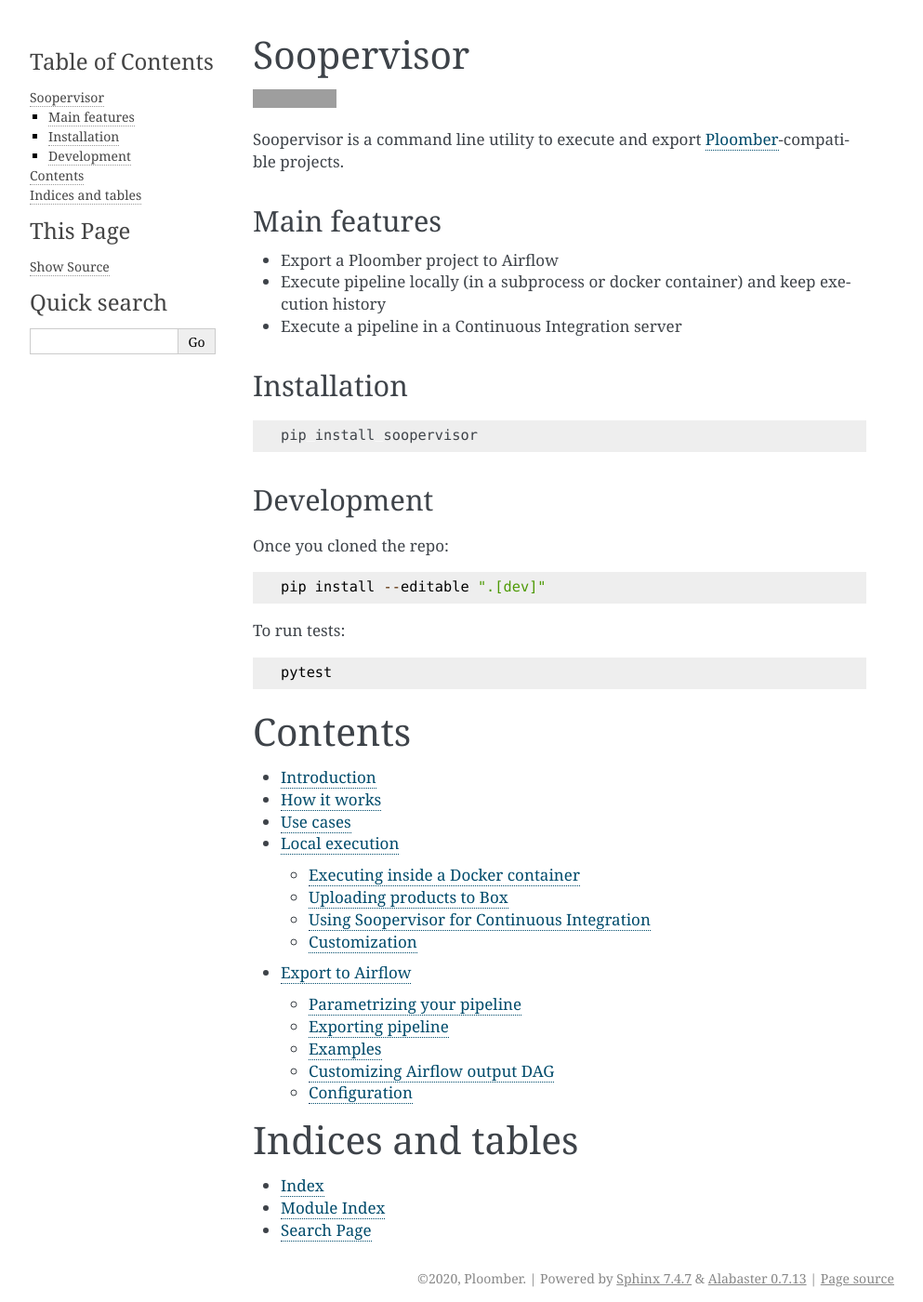
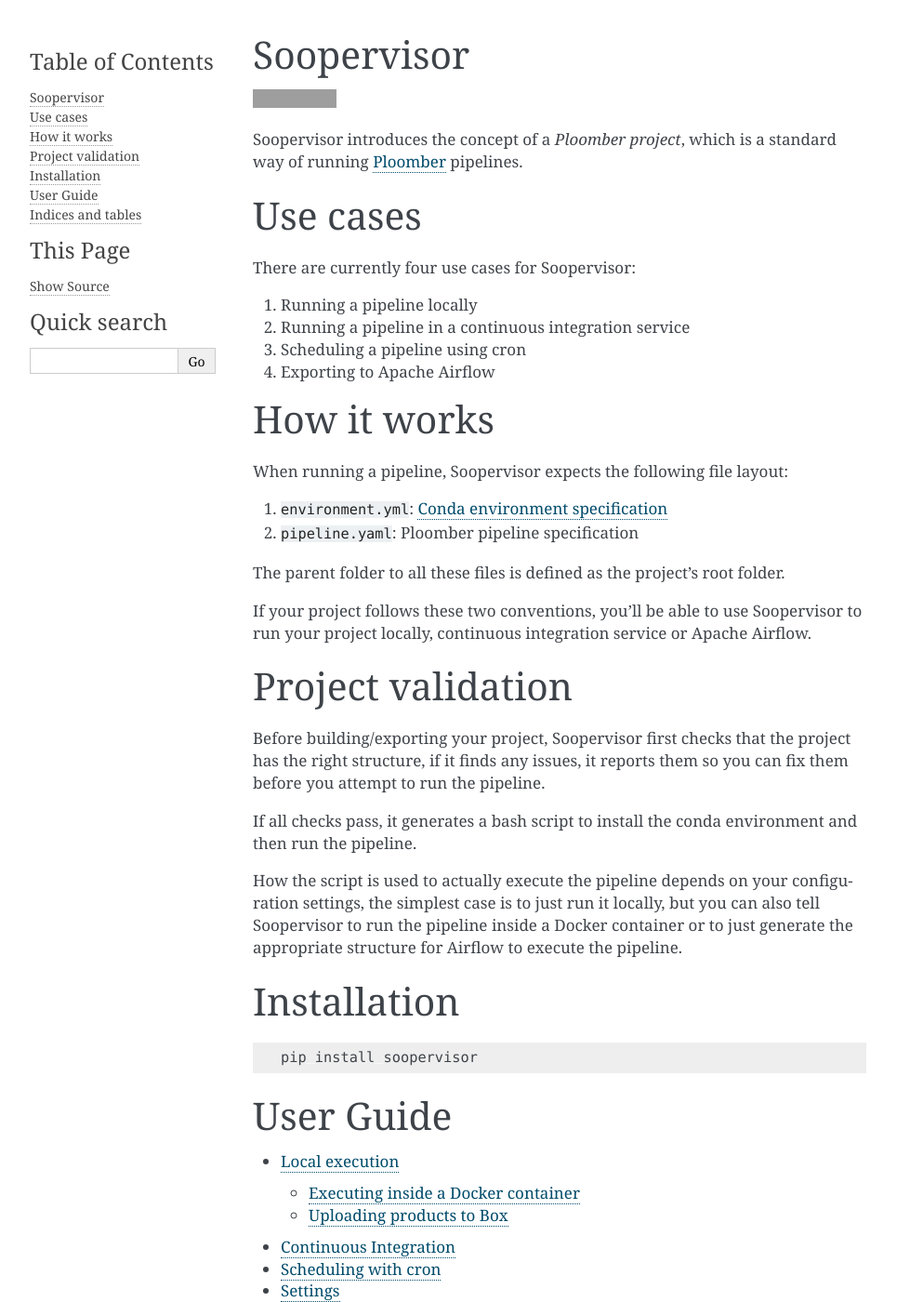
Before and after one commit to ploomber/soopervisor, a Sphinx documentation site: the page built from doc/index.rst, in a window 1280 px wide and 1400 px high. Shown: the whole window at 93% size, without its empty margins (148-1141 px from the left). Built offline with Sphinx 7.4.7, drawn with Linux system fonts in a browser that asks for light colours; some of the changed text lies outside the part shown; grey boxes are pictures that could not be loaded.

Commit message:
updates docs

```diff
--- a/README.rst
+++ b/README.rst
@@ -1,41 +1,59 @@
 Soopervisor
 ===========
-
 
 .. image:: https://github.com/ploomber/ci-for-ds/workflows/CI/badge.svg
    :target: https://github.com/ploomber/ci-for-ds/workflows/CI/badge.svg
    :alt: CI badge
 
 
-Soopervisor is a command line utility to execute and export
-`Ploomber <github.com/ploomber/ploomber>`_-compatible projects.
+Soopervisor introduces the concept of a *Ploomber project*, which is a standard
+way of running `Ploomber <github.com/ploomber/ploomber>`_ pipelines.
 
-Main features
--------------
 
-* Export a Ploomber project to Airflow
-* Execute pipeline locally (in a subprocess or docker container) and keep execution history
-* Execute a pipeline in a Continuous Integration server
+Use cases
+=========
+
+There are currently four use cases for Soopervisor:
+
+1. Running a pipeline locally
+2. Running a pipeline in a continuous integration service
+3. Scheduling a pipeline using cron
+4. Exporting to Apache Airflow
+
+
+How it works
+============
+
+When running a pipeline, Soopervisor expects the following file layout:
+
+1. ``environment.yml``: `Conda environment specification <https://docs.conda.io/projects/conda/en/latest/user-guide/tasks/manage-environments.html#create-env-file-manually>`_
+2. ``pipeline.yaml``: Ploomber pipeline specification
+
+The parent folder to all these files is defined as the project's root folder.
+
+If your project follows these two conventions, you'll be able to use Soopervisor
+to run your project locally, continuous integration service or Apache Airflow.
+
+
+Project validation
+==================
+
+Before building/exporting your project, Soopervisor first checks that the
+project has the right structure, if it finds any issues, it reports them so you
+can fix them before you attempt to run the pipeline.
+
+If all checks pass, it generates a bash script to install the conda environment
+and then run the pipeline.
+
+How the script is used to actually execute the pipeline depends on your
+configuration settings, the simplest case is to just run it locally, but you
+can also tell Soopervisor to run the pipeline inside a Docker container or
+to just generate the appropriate structure for Airflow to execute the pipeline.
+
 
 Installation
-------------
+============
 
 .. code-block:: sh
 
    pip install soopervisor
-
-
-Development
------------
-
-Once you cloned the repo:
-
-.. code-block::
-
-   pip install --editable ".[dev]"
-
-To run tests:
-
-.. code-block::
-
-   pytest
--- a/doc/index.rst
+++ b/doc/index.rst
@@ -1,15 +1,18 @@
 .. include:: ../README.rst
 
 
-Contents
-========
+User Guide
+==========
 
 .. toctree::
    :maxdepth: 2
 
-   intro
    local
+   ci
+   cron
+   settings
    airflow
+   dev
 
 
 Indices and tables
```
Also changed, not shown: doc/ci.rst (added, +13 -0 lines), doc/cron.rst (added, +8 -0 lines), doc/dev.rst (added, +14 -0 lines), doc/intro.rst (deleted, +0 -39 lines), doc/local.rst (+31 -40 lines), doc/settings.rst (added, +21 -0 lines).
